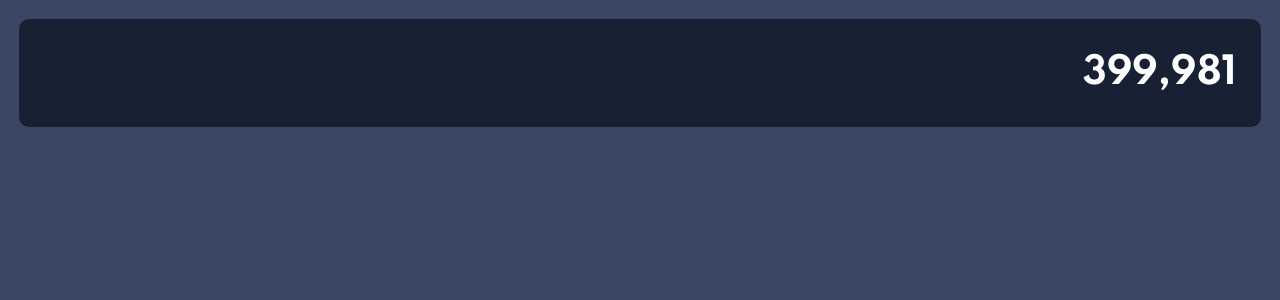
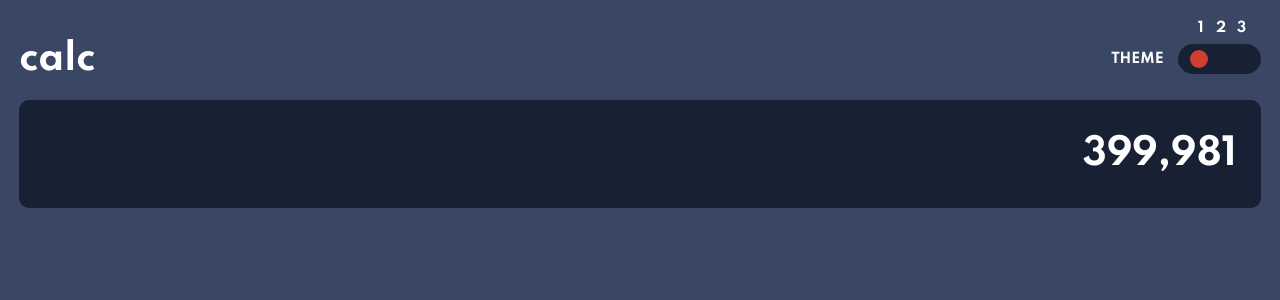
Before and after one commit to Diounata/calculator.io, a Next.js app: page / in a window 1280 px wide. Shown: the top 300 px of the page. Built offline with nearby package versions, Linux system fonts and the light colour scheme.

Commit message:
Add: header component

```diff
--- a/src/Components/Header/index.tsx
+++ b/src/Components/Header/index.tsx
@@ -1,5 +1,19 @@
 import styles from './styles.module.scss';
 
-export function Header() {
-  return <header></header>;
+export default function Header() {
+  return (
+    <header className={styles.headerContainer}>
+      <h3>calc</h3>
+
+      <div className={styles.themeContainer}>
+        <h3>THEME</h3>
+
+        <div>
+          <div className={styles.selected}></div>
+          <div></div>
+          <div></div>
+        </div>
+      </div>
+    </header>
+  );
 }
--- a/src/Components/Header/styles.module.scss
+++ b/src/Components/Header/styles.module.scss
@@ -0,0 +1,59 @@
+@mixin theme-before {
+  width: 0.9rem;
+  text-align: center;
+  position: absolute;
+  top: 20px;
+
+  font-size: 0.38em;
+}
+
+.headerContainer {
+  display: flex;
+  align-items: center;
+  justify-content: space-between;
+
+  margin: 0.8rem 0;
+
+  .themeContainer {
+    display: flex;
+    align-items: center;
+    gap: 0.6rem;
+
+    h3 {
+      font-size: 0.38em;
+    }
+
+    > div {
+      display: grid;
+      grid-template-columns: 1fr 1fr 1fr;
+      gap: 0.1rem;
+
+      background: var(--screen-background);
+      border-radius: 50px;
+      padding: 0.25rem 0.5rem;
+
+      :nth-child(1)::before {
+        content: '1';
+        @include theme-before();
+      }
+
+      :nth-child(2)::before {
+        content: '2';
+        @include theme-before();
+      }
+
+      :nth-child(3)::before {
+        content: '3';
+        @include theme-before();
+      }
+
+      .selected {
+        width: 0.75rem;
+        height: 0.75rem;
+
+        background: var(--equal-key-background);
+        border-radius: 20px;
+      }
+    }
+  }
+}
--- a/src/pages/index.tsx
+++ b/src/pages/index.tsx
@@ -1,10 +1,12 @@
 import styles from '@styles/index.module.scss';
 
+import Header from 'Components/Header';
 import Result from 'Components/Result';
 
 export default function Home() {
   return (
     <div className={`dark-theme ${styles.container}`}>
+      <Header />
       <Result />
     </div>
   );
--- a/src/styles/main.scss
+++ b/src/styles/main.scss
@@ -4,6 +4,7 @@
   box-sizing: border-box;
 
   font-family: 'Spartan', sans-serif;
+  color: var(--white-text);
   font-size: 1.5rem;
   font-weight: 700;
 }
```
